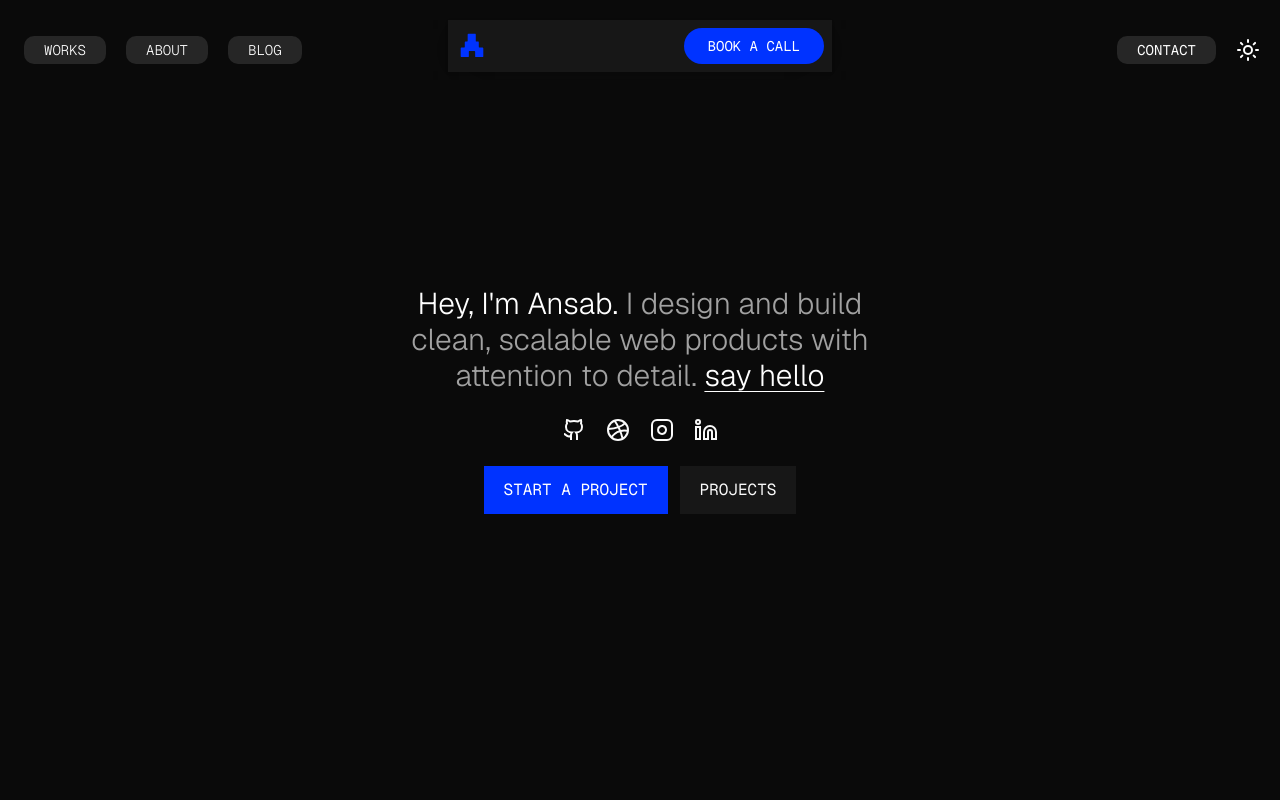
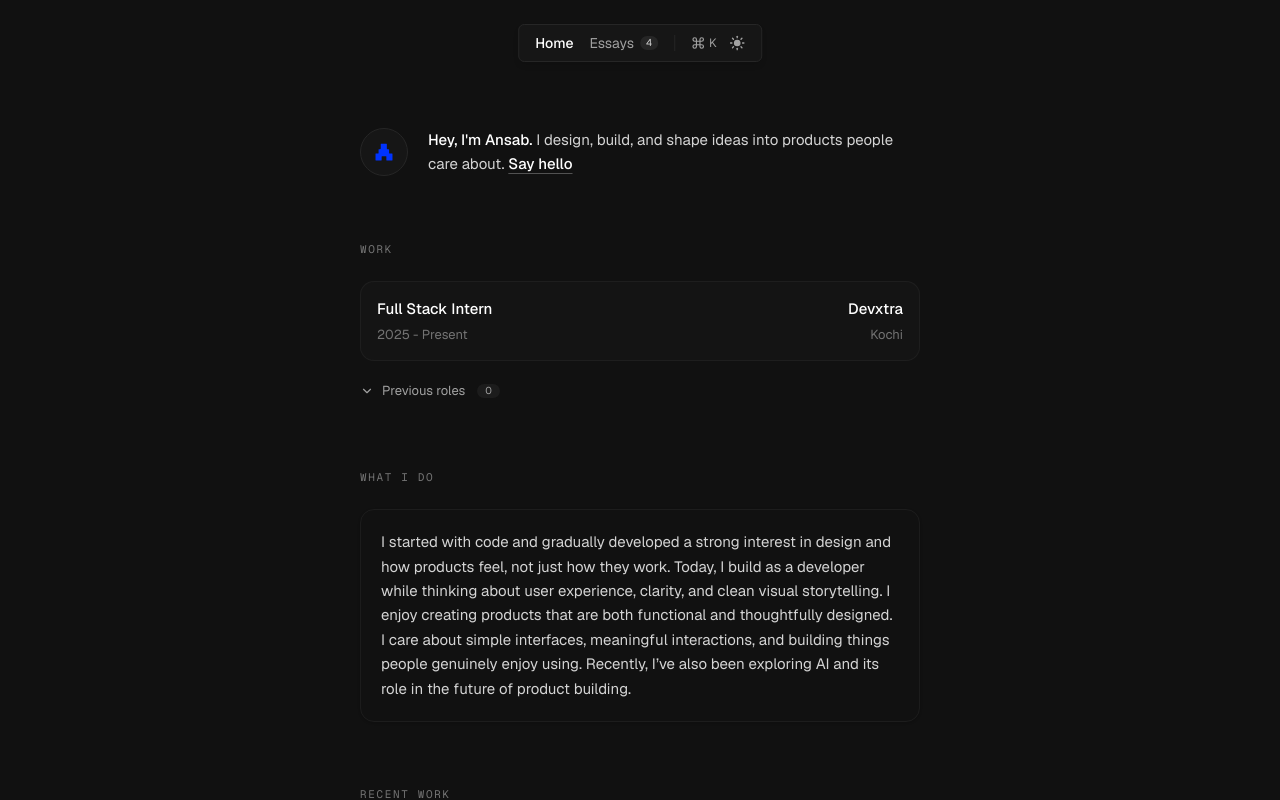
Before and after one commit to ansabazys/portfolio, a Next.js app: page / in a window 1280 px wide. Shown: the top 800 px of the page. Built offline with nearby package versions, Linux system fonts and the light colour scheme.

Commit message:
feat: new layout

```diff
--- a/src/app/page.tsx
+++ b/src/app/page.tsx
@@ -1,11 +1,112 @@
-import Hero from "@/components/sections/Hero";
-import Projects from "@/components/sections/Projects";
+import Image from "next/image";
+import Link from "next/link";
+import Logo from "../../public/logo.svg";
+import { ArrowRight, ChevronDown } from "lucide-react";
 
 export default function Home() {
   return (
-    <main className="h-full">
-      <Hero />
-      {/* <Projects /> */}
+    <main className="min-h-screen bg-[#FAFAFA] dark:bg-[#111111] text-neutral-600 dark:text-[#A1A1AA] flex justify-center px-4 sm:px-6 pt-32 pb-32 font-sans selection:bg-neutral-200 dark:selection:bg-neutral-800 transition-colors">
+      <div className="w-full max-w-[560px] flex flex-col gap-16">
+        {/* Profile Section */}
+        <section className="flex gap-5 items-start">
+          <div className="w-12 h-12 rounded-full overflow-hidden shrink-0 bg-neutral-200 dark:bg-[#161616] border border-neutral-300 dark:border-neutral-800 flex items-center justify-center transition-colors">
+            <Image src={Logo} alt="A" />
+          </div>
+          <p className="text-[15px] leading-relaxed text-neutral-600 dark:text-neutral-300 transition-colors">
+            <span className="text-black dark:text-white font-medium">
+              Hey, I'm Ansab.
+            </span>{" "}
+            I design, build, and shape ideas into products people care about.{" "}
+            <Link
+              href="#"
+              className="text-black dark:text-white font-medium underline decoration-neutral-400 dark:decoration-neutral-600 underline-offset-4 hover:decoration-neutral-600 dark:hover:decoration-neutral-400 transition-colors"
+            >
+              Say hello
+            </Link>
+          </p>
+        </section>
+
+        {/* WORK Section */}
+        <section className="flex flex-col gap-6">
+          <h2 className="text-[11px] font-mono tracking-[0.15em] text-neutral-500 uppercase">
+            Work
+          </h2>
+          <div className="flex flex-col gap-4">
+            <div className="flex justify-between items-center p-4 rounded-xl border border-neutral-200 dark:border-neutral-800/60 bg-white dark:bg-[#161616]/80 hover:bg-neutral-50 dark:hover:bg-[#1A1A1A] transition-colors">
+              <div className="flex flex-col gap-1">
+                <span className="text-[15px] font-medium text-black dark:text-white transition-colors">
+                  Full Stack Intern
+                </span>
+                <span className="text-[13px] text-neutral-500">
+                  2025 - Present
+                </span>
+              </div>
+              <div className="flex flex-col gap-1 items-end">
+                <span className="text-[15px] font-medium text-black dark:text-white transition-colors">
+                  Devxtra
+                </span>
+                <span className="text-[13px] text-neutral-500">Kochi</span>
+              </div>
+            </div>
+
+            <button className="flex items-center gap-2 text-[13px] text-neutral-500 dark:text-neutral-400 hover:text-black dark:hover:text-white transition-colors py-1 w-fit group">
+              <ChevronDown className="w-3.5 h-3.5 group-hover:-translate-y-0.5 transition-transform" />
+              <span>Previous roles</span>
+              <span className="bg-neutral-200 dark:bg-[#1C1C1C] text-neutral-600 dark:text-neutral-400 rounded-full px-2 py-0.5 text-[10px] leading-none ml-1 transition-colors">
+                0
+              </span>
+            </button>
+          </div>
+        </section>
+
+        {/* WHAT I DO Section */}
+        <section className="flex flex-col gap-6">
+          <h2 className="text-[11px] font-mono tracking-[0.15em] text-neutral-500 uppercase">
+            What I do
+          </h2>
+          <div className="p-5 rounded-xl border border-neutral-200 dark:border-neutral-800/60 bg-transparent flex flex-col gap-4 text-[15px] text-neutral-600 dark:text-neutral-300 leading-relaxed shadow-sm transition-colors">
+            <p>
+              I started with code and gradually developed a strong interest in
+              design and how products feel, not just how they work. Today, I
+              build as a developer while thinking about user experience,
+              clarity, and clean visual storytelling. I enjoy creating products
+              that are both functional and thoughtfully designed. I care about
+              simple interfaces, meaningful interactions, and building things
+              people genuinely enjoy using. Recently, I’ve also been exploring
+              AI and its role in the future of product building.
+            </p>
+          </div>
+        </section>
+
+        {/* RECENT WORK Section */}
+        <section className="flex flex-col gap-2">
+          <h2 className="text-[11px] font-mono tracking-[0.15em] text-neutral-500 uppercase pb-4 mb-2 border-b border-neutral-200 dark:border-neutral-800/60 transition-colors">
+            Recent Work
+          </h2>
+          <div className="flex flex-col">
+            {[
+              "Dot",
+              "Berlin Emergency Tracker",
+              "Radiocast",
+              "Time",
+              "Scoop",
+              "Mockmint",
+              "Peek AI",
+            ].map((project) => (
+              <Link
+                key={project}
+                href="#"
+                className="flex justify-between items-center py-3 group"
+              >
+                <span className="text-[15px] text-neutral-700 dark:text-[#D4D4D8] font-medium group-hover:text-black dark:group-hover:text-white transition-colors">
+                  {project}
+                </span>
+                <ArrowRight className="w-4 h-4 text-neutral-400 dark:text-neutral-600 group-hover:text-black dark:group-hover:text-white -translate-x-1 group-hover:translate-x-0 transition-all" />
+              </Link>
+            ))}
+          </div>
+        </section>
+      </div>
     </main>
   );
 }
--- a/src/components/layout/Header.tsx
+++ b/src/components/layout/Header.tsx
@@ -1,97 +1,51 @@
 "use client";
 
-import Image from "next/image";
-import Logo from "../../../public/logo.svg";
-import { Menu, Moon, Plus, Sun } from "lucide-react";
-import MenuModal from "../common/Modal";
 import Link from "next/link";
+import { Command } from "lucide-react";
 import { usePathname } from "next/navigation";
 import { useEffect, useState } from "react";
 import { AnimatedThemeToggler } from "../ui/animated-theme-toggler";
 
 export default function Header() {
   const path = usePathname();
+  const [mounted, setMounted] = useState(false);
 
-  const [mounted, setMounted] = useState(false);
   useEffect(() => setMounted(true), []);
+
   if (!mounted) return null;
 
   return (
-    <header className="p-5 z-20 fixed w-full lg:grid grid-cols-3 flex   dark:text-white">
-      <div className="lg:flex justify-start items-center hidden ">
-        <div className="flex w-full p-1 text-sm gap-5 font-light text-center font-mono">
-          <Link
-            href="/projects"
-            className={`p-1 px-5 ${
-              path == "/projects" &&
-              "dark:bg-neutral-700 bg-neutral-200 shadow-sm duration-500 rounded-full"
-            } dark:bg-neutral-800 bg-neutral-200 rounded-lg`}
-          >
-            WORKS
-          </Link>
-          <Link
-            href="/about"
-            className={`p-1 px-5 ${
-              path == "/about" &&
-              "dark:bg-neutral-700 bg-neutral-200 shadow-sm duration-500 rounded-full"
-            } dark:bg-neutral-800 bg-neutral-200 rounded-lg`}
-          >
-            ABOUT
-          </Link>
-          <Link
-            href="/blog"
-            className={`p-1 px-5 ${
-              path == "/blog" &&
-              "dark:bg-neutral-700 bg-neutral-200 shadow-sm duration-500 rounded-full"
-            } dark:bg-neutral-800 bg-neutral-200 rounded-lg`}
-          >
-            BLOG
-          </Link>
-        </div>
+    <header className="fixed top-6 left-1/2 -translate-x-1/2 z-50 flex items-center gap-4 px-4 py-2 rounded-sm border border-neutral-200 dark:border-neutral-800 bg-white dark:bg-[#161616] shadow-md text-black dark:text-white font-sans text-sm transition-colors">
+      <div className="flex items-center gap-4">
+        <Link
+          href="/"
+          className={`font-medium transition-colors ${
+            path === "/"
+              ? "text-black dark:text-white"
+              : "text-neutral-500 dark:text-neutral-400 hover:text-black dark:hover:text-white"
+          }`}
+        >
+          Home
+        </Link>
+        <Link
+          href="/essays"
+          className="flex items-center gap-1.5 text-neutral-500 dark:text-neutral-400 hover:text-black dark:hover:text-white transition-colors"
+        >
+          <span>Essays</span>
+          <span className="flex items-center justify-center bg-neutral-200 dark:bg-neutral-800 text-neutral-700 dark:text-neutral-300 rounded-full px-1.5 py-0.5 text-[10px] leading-none transition-colors">
+            4
+          </span>
+        </Link>
       </div>
-      <div className="flex justify-center w-full  items-center backdrop-blur-2xl">
-        <div className="flex flex-col gap-2  rounded-xs w-full relative  max-w-sm  items-center justify-center">
-          <div className="flex justify-between w-full shadow-sm bg-[#fbfbfb] dark:bg-neutral-900">
-            <Link href="/" className="flex gap-1 p-3 items-center  ">
-              <Image
-                loading="eager"
-                src={Logo}
-                alt="logo"
-                className="w-7 md:w-6"
-              />
-            </Link>
-            <div className="text-white p-2  flex gap-3 items-center ">
-              <button className="bg-[#0033FF] md:block hidden rounded-full cursor-pointer text-sm px-6 p-2 font-mono">
-                BOOK A CALL
-              </button>
-              <div className=" md:hidden block w-full">
-                <MenuModal />
-              </div>
-            </div>
-          </div>
-          <div className="md:flex hidden justify-between bg-[#fbfbfb] shadow-sm w-full dark:bg-neutral-800 rounded-xs"></div>
-        </div>
-      </div>
-      {/* <button onClick={toggleTheme}>
-        {theme === "dark" ? (
-          <Sun color="white" className="md:block hidden" />
-        ) : (
-          <Moon />
-        )}
-      </button> */}
 
-      <div className="lg:flex hidden gap-5 justify-end items-center font-mono">
-        <Link
-          href="contact"
-          className={`p-1 px-5 ${
-            path == "/contact" &&
-            "dark:bg-neutral-700 bg-neutral-200 shadow-sm duration-500 rounded-full"
-          } dark:bg-neutral-800 bg-neutral-200 rounded-lg text-sm`}
-        >
-          CONTACT
-        </Link>
+      <div className="w-px h-4 bg-neutral-200 dark:bg-neutral-800 transition-colors" />
 
-        <AnimatedThemeToggler className="hidden md:block" />
+      <div className="flex items-center gap-3">
+        <button className="text-neutral-500 dark:text-neutral-400 hover:text-black dark:hover:text-white transition-colors flex items-center gap-1 text-xs">
+          <Command className="w-3.5 h-3.5" />
+          <span>K</span>
+        </button>
+        <AnimatedThemeToggler className="text-neutral-500 dark:text-neutral-400 hover:text-black dark:hover:text-white transition-colors [&_svg]:w-4 [&_svg]:h-4 [&_svg]:fill-current" />
       </div>
     </header>
   );
```
